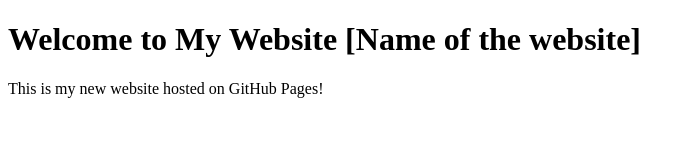
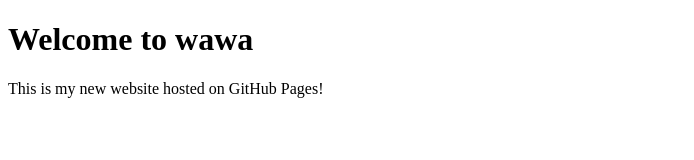
Before and after one commit to azurewinter01/azure.github.io, a plain HTML site: page index.html in a window 1280 px wide. Shown: the whole page, without its empty margins (0-694 px from the left). Drawn offline with Linux system fonts and the light colour scheme.

Commit message:
Update index.html

```diff
--- a/index.html
+++ b/index.html
@@ -10,7 +10,7 @@
 
     <meta http-equiv=”X-UA-Compatible” content=”ie=edge”>
 
-    <title>My Website [Name of the website]</title>
+    <title>azure</title>
 
   </head>
 
@@ -18,7 +18,7 @@
 
     <main>
 
-        <h1>Welcome to My Website [Name of the website]</h1>
+        <h1>Welcome to wawa</h1>
 
         <p>This is my new website hosted on GitHub Pages!</p>
 
```
